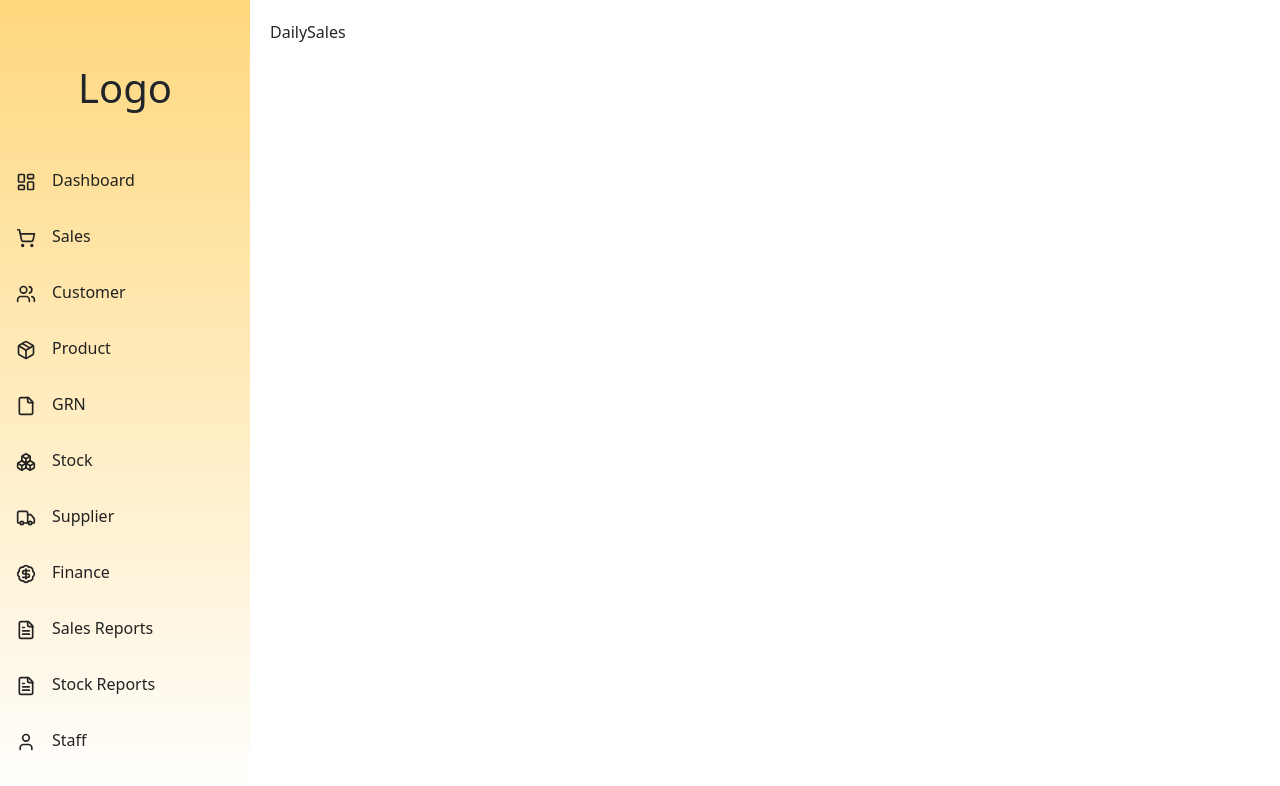
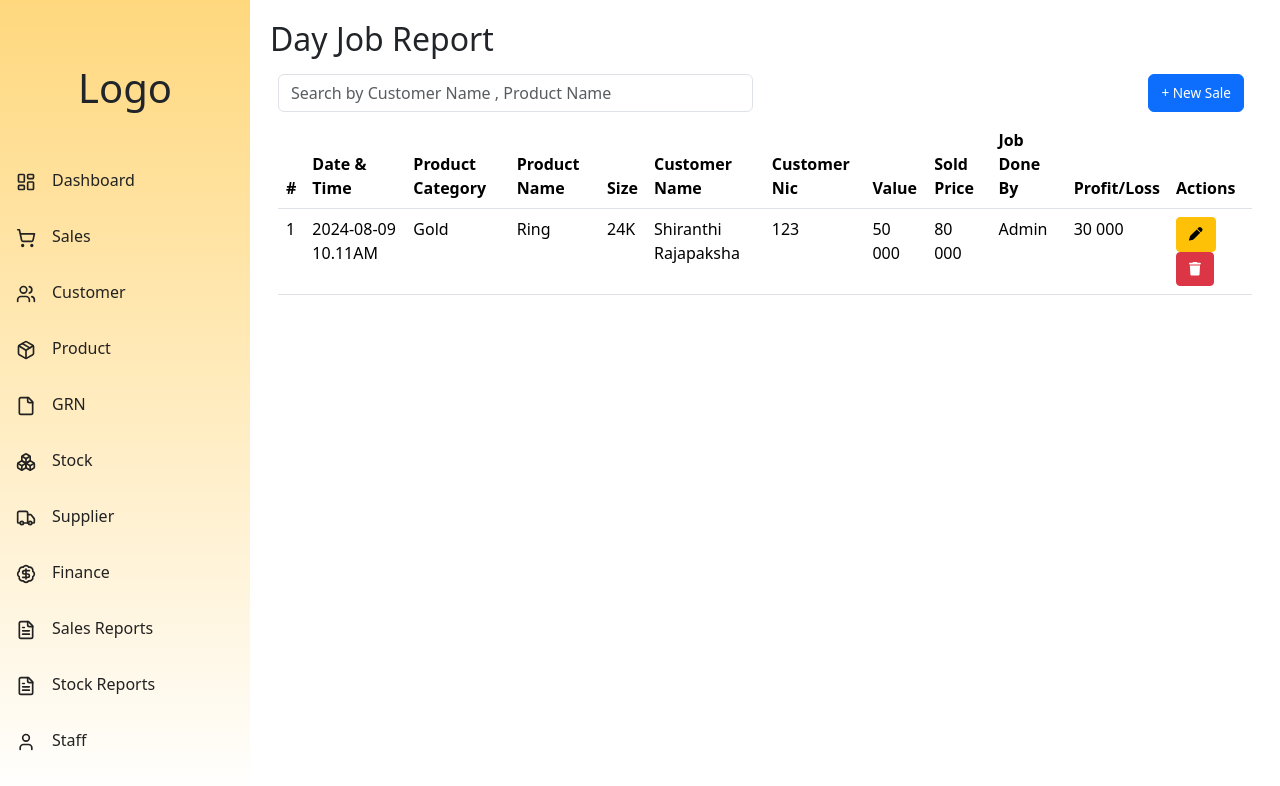
Before and after one commit to KavinduLakshika/Pos-System, a React (Create React App) app in the folder frontend/: page /sales-reports/daily-summary in a window 1280 px wide. Shown: the top 786 px of the page. Built offline with nearby package versions, Linux system fonts and the light colour scheme.

Commit message:
new pages

```diff
--- a/frontend/src/Pages/SalesReport/DailySales.jsx
+++ b/frontend/src/Pages/SalesReport/DailySales.jsx
@@ -1,8 +1,29 @@
-import React from 'react'
+import React  from 'react'
+import Table from '../../components/Table/Table'
 
 function DailySales() {
+
+    const columns = ['#','Date & Time','Product Category','Product Name','Size','Customer Name','Customer Nic','Value','Sold Price','Job Done By','Profit/Loss'];
+    const btnName = '+ New Sale';
+    const data = [['1','2024-08-09 10.11AM', 'Gold','Ring','24K','Shiranthi Rajapaksha','123','50 000','80 000','Admin', '30 000']];
+
   return (
-    <div>DailySales</div>
+    <div>
+
+        <div>
+            <h2>Day Job Report</h2>
+
+
+                <Table
+                 search={'Search by Customer Name , Product Name'}
+                 data={data}
+                 columns={columns}
+                 btnName={btnName}/>
+
+
+
+        </div>
+    </div>
   )
 }
 
--- /dev/null
+++ b/frontend/src/Pages/SalesReport/SalesHistory.jsx
@@ -0,0 +1,9 @@
+import React from 'react'
+
+function SalesHistory() {
+  return (
+    <div>SalesHistory</div>
+  )
+}
+
+export default SalesHistory
--- a/frontend/src/Pages/SalesReport/SalesReports.jsx
+++ b/frontend/src/Pages/SalesReport/SalesReports.jsx
@@ -1,13 +1,15 @@
 import React from 'react'
 import { Route, Routes } from 'react-router-dom'
 import DailySales from './DailySales'
+import SalesHistory from './SalesHistory'
+// import SalesHistory from '../../components/SalesPages/SalesHistory'
 
 const SalesReports = () => {
   return (
     <div>
       <Routes>
         <Route path="daily-summary" element={< DailySales/>} />
-
+        <Route path="sales-history" element={< SalesHistory/>} />
 
       </Routes>
     </div>
--- a/frontend/src/components/SideBar/SideBar.jsx
+++ b/frontend/src/components/SideBar/SideBar.jsx
@@ -98,6 +98,7 @@ const Sidebar = () => {
             path: '/sales-reports',
             submenus: [
                 { title: 'Daily Summary', path: '/sales-reports/daily-summary' },
+                { title: 'Sales History', path: '/sales-reports/sales-history' },
 
             ]
         }, {
```
